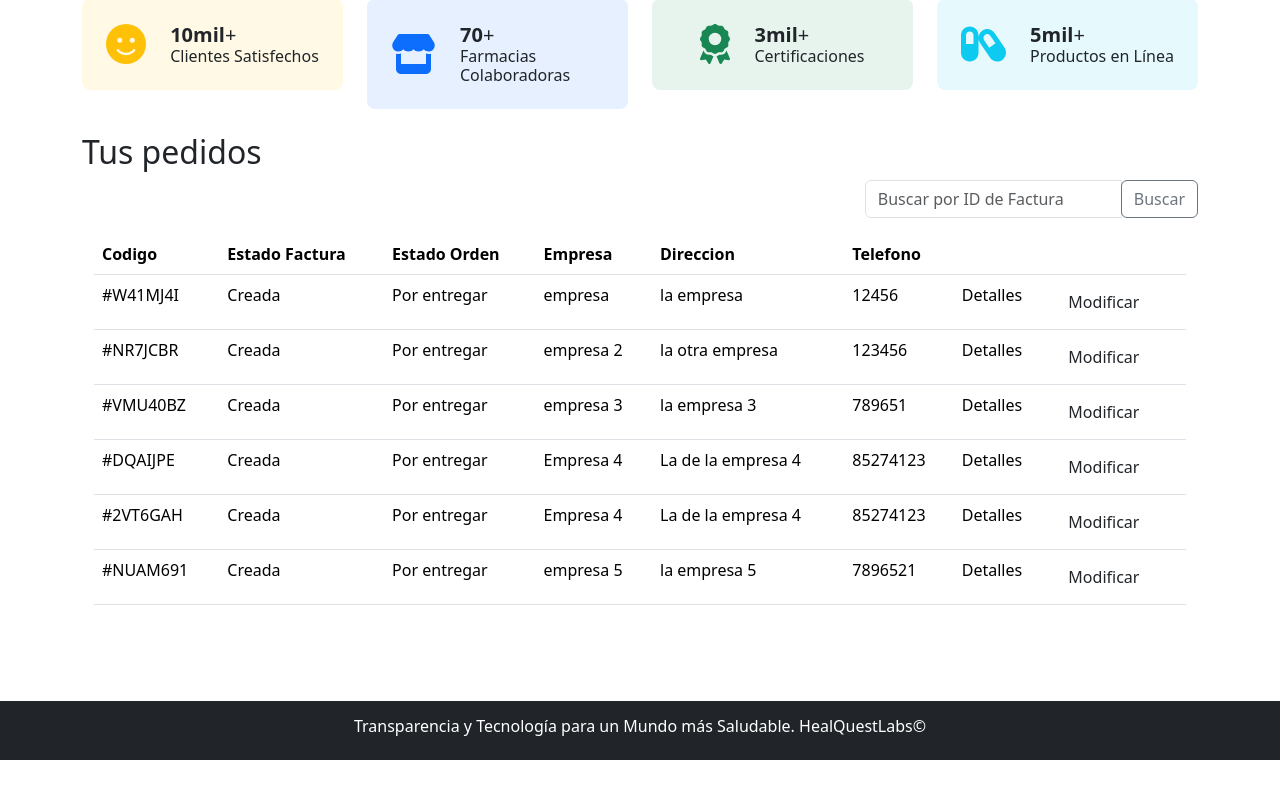
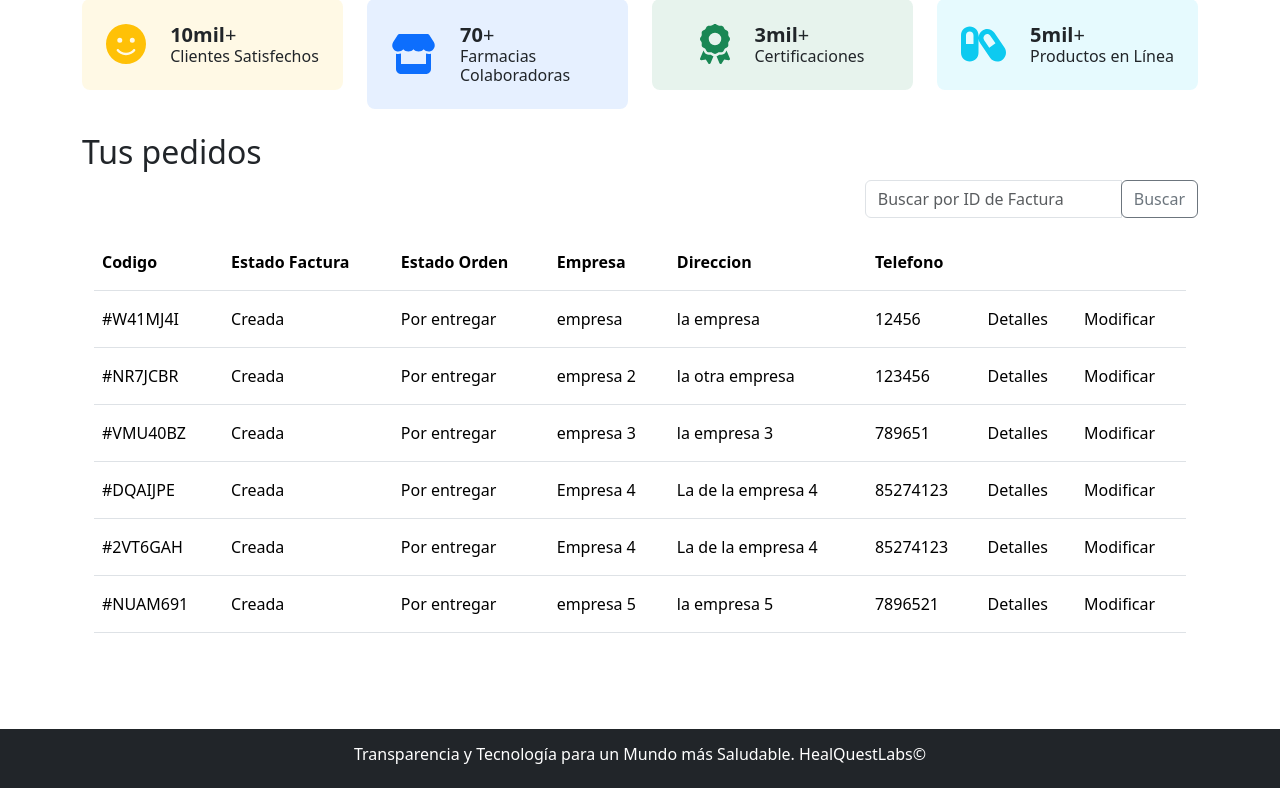
Before and after one commit to Dhyrt/Proyecto_Git, a Django app: page / in a window 1280 px wide. Shown: the part 503-1291 px from the top of the page. Before the commit the page ends 1263 px from the top, so only its background shows below. Run offline with Django 4.2, Linux system fonts and the light colour scheme; a user stored in the database is signed in; data comes from the database, SQL or seed files in the repository; both versions use the stored data as it was after the commit; some libraries are stand-ins or nearby versions.

Commit message:
arreglos minimos y creacion inicial del modificar

```diff
--- a/app/templates/app/index.html
+++ b/app/templates/app/index.html
@@ -126,26 +126,26 @@
         <div class="container mb-5">
             <table class="table table-hover">
             <thead>
-                <th>Codigo</th>
-                <th>Estado Factura</th>
-                <th>Estado Orden</th>
-                <th>Empresa</th>
-                <th>Direccion</th>
-                <th>Telefono</th>
-                <th></th>
-                <th></th>
+                <th class="py-3">Codigo</th>
+                <th class="py-3">Estado Factura</th>
+                <th class="py-3">Estado Orden</th>
+                <th class="py-3">Empresa</th>
+                <th class="py-3">Direccion</th>
+                <th class="py-3">Telefono</th>
+                <th class="py-3"></th>
+                <th class="py-3"></th>
             </thead>
             <tbody>
             {% for factura in facturas %}
             <tr>
-                <td>#{{ factura.id_factura }}</td>
-                <td>{{ factura.estado }}</td>
-                <td>{{ factura.estado_entrega }}</td>
-                <td>{{ factura.orden.empresa }}</td>
-                <td>{{ factura.orden.direccion }}</td>
-                <td>{{ factura.orden.telefono }}</td>
-                <td><a href="{% url 'detalle_factura' factura.id_factura %}" class="nav-link">Detalles</a></td>
-                <td><button class="btn btn-clear">Modificar</button></td>
+                <td class="py-3">#{{ factura.id_factura }}</td>
+                <td class="py-3">{{ factura.estado }}</td>
+                <td class="py-3">{{ factura.estado_entrega }}</td>
+                <td class="py-3">{{ factura.orden.empresa }}</td>
+                <td class="py-3">{{ factura.orden.direccion }}</td>
+                <td class="py-3">{{ factura.orden.telefono }}</td>
+                <td class="py-3"><a href="{% url 'detalle_factura' factura.id_factura %}" class="nav-link">Detalles</a></td>
+                <td class="py-3"><a href="#" class="nav-link">Modificar</a></td>
             </tr>
             {% endfor %}
             </tbody>
@@ -185,7 +185,7 @@
         <h3 class="mb-4">Noticias del Sector</h3>
         <div class="col-lg-3 mb-4">
             <div class="card">
-                <img src="{% static 'app/img/inyeccion.jpg' %}" class="card-img-top" alt="Imagen artículo 1" style="height: 200px; width: 297px;">
+                <img src="{% static 'app/img/inyeccion.jpg' %}" class="card-img-top" alt="Imagen artículo 1" style="height: 200px; width: 299,5px;">
                 <div class="card-body">
                     <h5 class="card-title"><a href="https://www.elmundo.es/internacional/2020/04/24/5ea291adfc6c8309298b45ae.html" target="_blank" style="color: #000;">Una inyección de lejía cura todos los males</a></h5>
                     <p class="card-text">El coronavirus podría tratarse con inyecciones de desinfectante en el cuerpo.</p>
@@ -195,7 +195,7 @@
 
         <div class="col-lg-3 mb-4">
             <div class="card">
-                <img src="{% static 'app/img/sal.jpg' %}" class="card-img-top" alt="Imagen artículo 4" style="height: 200px; width: 297px;">
+                <img src="{% static 'app/img/sal.jpg' %}" class="card-img-top" alt="Imagen artículo 4" style="height: 200px; width: 299,5px;">
                 <div class="card-body">
                     <h5 class="card-title"><a href="https://www.elmundotoday.com/2024/02/un-anciano-con-sed-de-venganza-decide-sacarse-medicina-para-acabar-ejerciendo-y-prohibirle-la-sal-al-medico-que-se-la-prohibio-a-el/" target="_blank" style="color: #000;">Un anciano vengativo estudia Medicina para prohibir sal al médico que se la negó</a></h5>
                     <p class="card-text">"Me ha arruinado la vida, pero me voy a vengar", promete mientras repasa sus apuntes de histología médica.</p>
@@ -205,7 +205,7 @@
 
         <div class="col-lg-3 mb-4">
             <div class="card">
-                <img src="{% static 'app/img/orangutan.jpg' %}" class="card-img-top" alt="Imagen artículo 2" style="height: 200px; width: 297px;">
+                <img src="{% static 'app/img/orangutan.jpg' %}" class="card-img-top" alt="Imagen artículo 2" style="height: 200px; width: 299,5px;">
                 <div class="card-body">
                     <h5 class="card-title"><a href="https://www.elmundotoday.com/2024/05/sanidad-ya-ha-contactado-con-el-orangutan-que-aprendio-a-curarse-una-herida-a-solas-para-que-atienda-a-pacientes-espanoles/" target="_blank" style="color: #000;">Sanidad contacta con orangután autónomo para tratar pacientes españoles</a></h5>
                     <p class="card-text">El Ministerio de Sanidad cree que Rakus podría atender a pacientes españoles en aquellas comunidades autónomas con las urgencias más saturadas.</p>
@@ -214,7 +214,7 @@
         </div>
         <div class="col-lg-3 mb-4">
             <div class="card">
-                <img src="{% static 'app/img/neandertal.jpg' %}" class="card-img-top" alt="Imagen artículo 3" style="height: 200px; width: 297px;">
+                <img src="{% static 'app/img/neandertal.jpg' %}" class="card-img-top" alt="Imagen artículo 3" style="height: 200px; width: 299,5px;">
                 <div class="card-body">
                     <h5 class="card-title"><a href="https://www.elmundotoday.com/2022/10/nobel-de-medicina-para-el-hombre-que-descifro-el-adn-de-los-neandertales-con-muestras-de-saliva-de-su-cunado-alfonso/" target="_blank" style="color: #000;">Nobel de Medicina para el descifrador del ADN neandertal con saliva de su cuñado</a></h5>
                     <p class="card-text">Rescató el ADN de su cuñado Alfonso aprovechando una muestra de saliva en un vaso de vino que acabó resultando esencial para conocer el genoma de especies extintas.</p>
--- a/app/urls.py
+++ b/app/urls.py
@@ -8,4 +8,5 @@ urlpatterns = [
     path('factura/', factura, name="factura"),
     path('factura/<int:orden_id>/', factura, name="factura"),
     path('detalle_factura/<id_factura>/', detalle_factura, name="detalle_factura"),
+    path('modificar', modificar, name ="modificar"),
 ]
--- a/app/views.py
+++ b/app/views.py
@@ -130,3 +130,7 @@ def detalle_factura(request, id_factura):
 
         return response
     return render(request, 'app/detalle_factura.html', datos)
+
+def modificar(request):
+
+    return render(request, 'app/modificar.html')
```
Also changed, not shown: app/templates/app/detalle_factura.html (+8 -8 lines), app/templates/app/modificar.html (added, +7 -0 lines), db.sqlite3.
